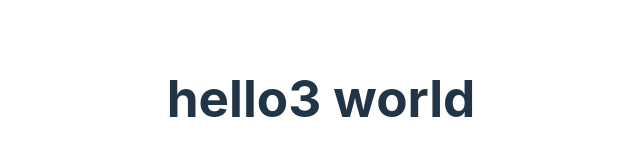
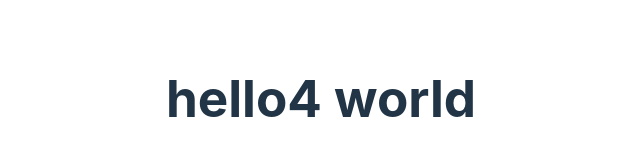
Before and after one commit to 1808Avenue/e-shop, a React (Vite) app: page / in a window 1280 px wide. Shown: the part 302-458 px from the top of the page, without its empty margins (319-959 px from the left). Built offline with nearby package versions, Linux system fonts and the light colour scheme.

Commit message:
[#4] changed hello3 to hello4

```diff
--- a/package.json
+++ b/package.json
@@ -20,7 +20,6 @@
     "react-hook-form": "^7.47.0",
     "react-redux": "^8.1.3",
     "react-router-dom": "^6.17.0",
-    "sass": "^1.69.4",
     "scss": "^0.2.4",
     "styled-components": "^6.1.0"
   },
--- a/src/App.tsx
+++ b/src/App.tsx
@@ -3,7 +3,7 @@ import "./App.css";
 function App() {
   return (
     <div>
-      <h1>hello3 world</h1>
+      <h1>hello4 world</h1>
     </div>
   );
 }
```
Also changed, not shown: 1 other file (tests, documents, lock files or other folders).
